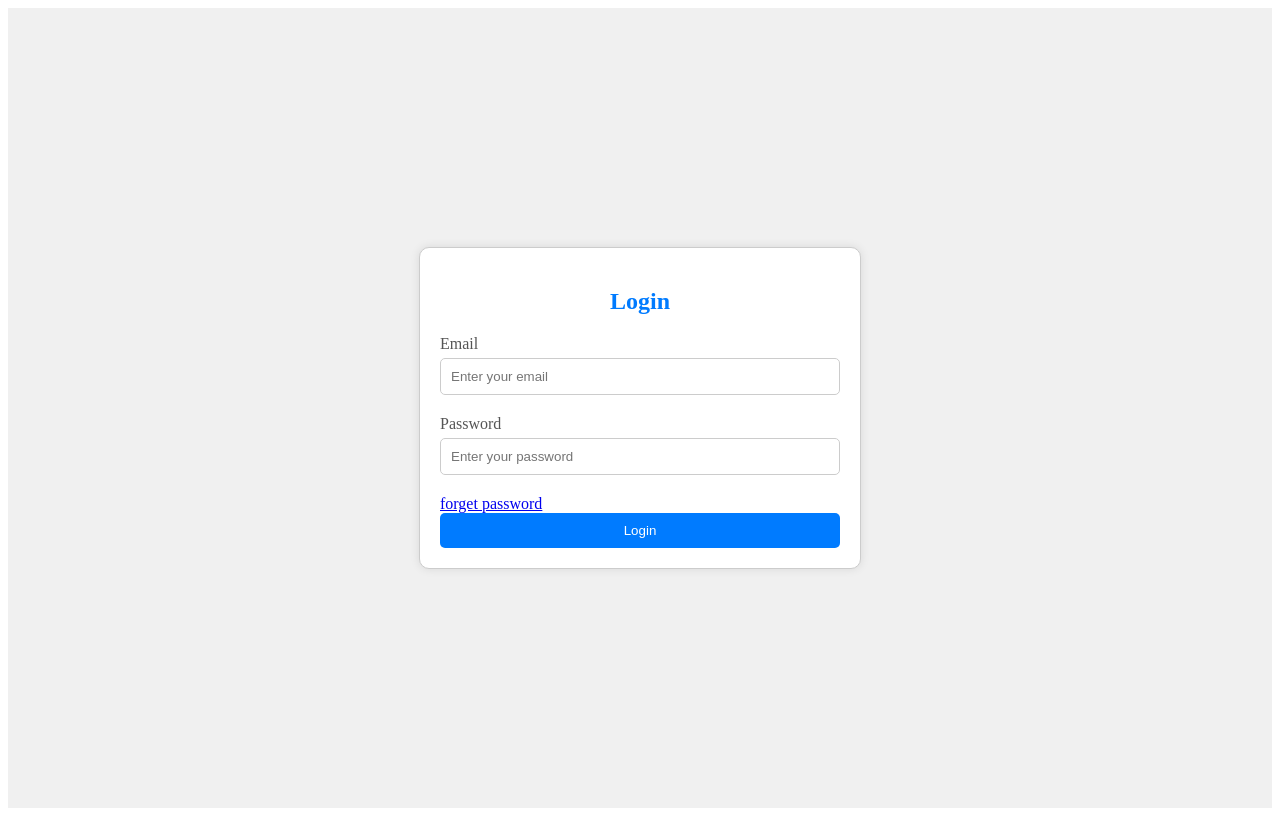
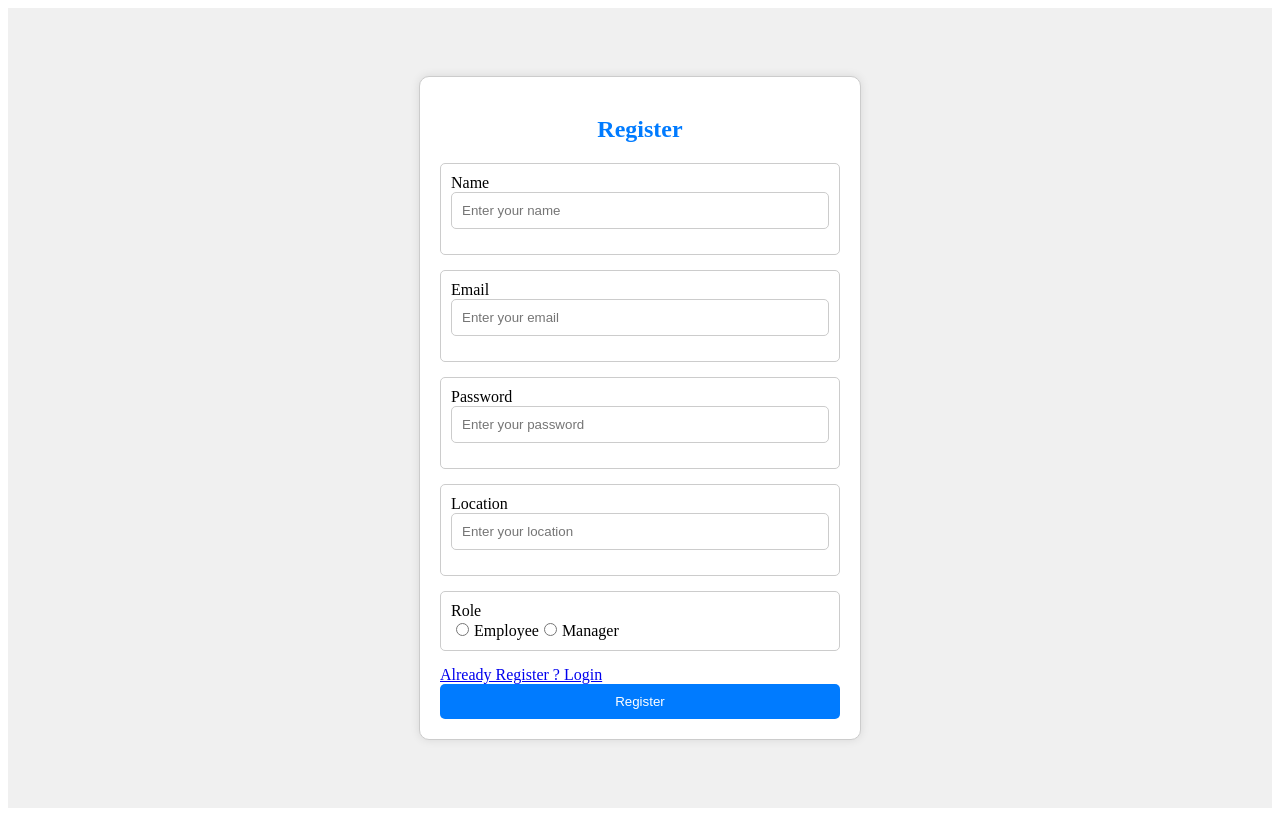
Before and after one commit to Anshita808/Employee-Management, a React (Create React App) app in the folder frontend/: page /register in a window 1280 px wide. Built offline with nearby package versions, Linux system fonts and the light colour scheme.

Commit message:
add Login Register UI using react

```diff
--- a/frontend/src/App.css
+++ b/frontend/src/App.css
@@ -1,46 +1,94 @@
-/* Login.css */
+.login-container {
+    display: flex;
+    justify-content: center;
+    align-items: center;
+    height: 100vh;
+    background: #f0f0f0;
+  }
 
-.login-container {
+  .login-form {
+    max-width: 400px;
     width: 100%;
-    max-width: 400px;
-    margin: 0 auto;
     padding: 20px;
     border: 1px solid #ccc;
-    border-radius: 5px;
-    background-color: #f9f9f9;
+    border-radius: 10px;
+    box-shadow: 0 0 10px rgba(0, 0, 0, 0.1);
+    background: #fff;
+    overflow: hidden;
   }
 
-  .login-container h2 {
+  .login-heading {
+    text-align: center;
     margin-bottom: 20px;
-    text-align: center;
+    color: #007bff;
   }
 
-  .login-form input {
+  .input-field {
     width: 100%;
-    margin-bottom: 15px;
     padding: 10px;
     border: 1px solid #ccc;
     border-radius: 5px;
     box-sizing: border-box;
+    outline: none;
   }
 
-  .login-form button {
+  .submit-button {
     width: 100%;
     padding: 10px;
+    background-color: #007bff;
+    color: #fff;
     border: none;
     border-radius: 5px;
-    background-color: #007bff;
-    color: #fff;
     cursor: pointer;
     transition: background-color 0.3s ease;
   }
 
-  .login-form button:hover {
+  /* /Register / */
+
+  .register-container {
+    display: flex;
+    justify-content: center;
+    align-items: center;
+    height: 100vh;
+    background-color: #f0f0f0;
+  }
+
+  .register-form {
+    max-width: 400px;
+    width: 100%;
+    padding: 20px;
+    border: 1px solid #ccc;
+    border-radius: 10px;
+    box-shadow: 0 0 10px rgba(0, 0, 0, 0.1);
+    background-color: #fff;
+  }
+
+  .register-heading {
+    text-align: center;
+    margin-bottom: 20px;
+    color: #007bff;
+  }
+
+  .input-field {
+    margin-bottom: 15px;
+  }
+
+  .submit-button {
+    width: 100%;
+    padding: 10px;
+    background-color: #007bff;
+    color: #fff;
+    border: none;
+    border-radius: 5px;
+    cursor: pointer;
+    transition: background-color 0.3s ease;
+  }
+
+  .submit-button:hover {
     background-color: #0056b3;
   }
 
-  .error-message {
-    color: red;
-    margin-top: 10px;
-    text-align: center;
+  /* / Styling for radio buttons */
+  input[type="radio"] {
+    margin-right: 5px;
   }
--- a/frontend/src/App.jsx
+++ b/frontend/src/App.jsx
@@ -1,12 +1,37 @@
-import Login from "../src/pages/Login";
-
-
-
+import { BrowserRouter, Navigate, Route, Routes } from "react-router-dom";
+import { useState } from "react";
+import Login from "./pages/Login";
+import "./App.css";
+import Register from "./pages/Register";
+import Home from "./pages/Home";
 
 function App() {
+  const [isLoggedIn, setIsLoggedIn] = useState(false);
+
+  // Function to handle login
+  const handleLogin = () => {
+    // Assume login is successful, set isLoggedIn to true
+    setIsLoggedIn(true);
+  };
+
+  // Function to handle logout
+  // const handleLogout = () => {
+  //   // Assume logout is successful, set isLoggedIn to false
+  //   setIsLoggedIn(false);
+  // };
+
   return (
     <div className="App">
-     <Login/>
+      <BrowserRouter>
+        <Routes>
+          <Route
+            path="/"
+            element={isLoggedIn ? <Home /> : <Navigate to="/login" />}
+          />
+          <Route path="/login" element={<Login onLogin={handleLogin} />} />
+          <Route path="/register" element={<Register />} />
+        </Routes>
+      </BrowserRouter>
     </div>
   );
 }
--- /dev/null
+++ b/frontend/src/pages/Home.jsx
@@ -0,0 +1,11 @@
+import React from 'react'
+
+function Home() {
+  return (
+    <div>
+
+    </div>
+  )
+}
+
+export default Home
--- a/frontend/src/pages/Login.jsx
+++ b/frontend/src/pages/Login.jsx
@@ -1,43 +1,41 @@
-// Login.js
-
-import React, { useState } from 'react';
-import { toast, ToastContainer } from 'react-toastify';
-import 'react-toastify/dist/ReactToastify.css';
-
+import React, { useState } from "react";
+import { toast, ToastContainer } from "react-toastify";
+import "react-toastify/dist/ReactToastify.css";
+import { NavLink } from "react-router-dom";
 const Login = () => {
-  const [email, setEmail] = useState('');
-  const [password, setPassword] = useState('');
+  const [email, setEmail] = useState("");
+  const [password, setPassword] = useState("");
 
   const handleSubmit = (e) => {
     e.preventDefault();
 
     // Check if email is empty
-    if (email.trim() === '') {
-      toast.error('Email is required');
+    if (email.trim() === "") {
+      toast.error("Email is required");
       return;
     }
 
     // Check if email is in correct format
     if (!validateEmail(email)) {
-      toast.error('Please enter a valid email address');
+      toast.error("Please enter a valid email address");
       return;
     }
 
     // Check if password is empty
-    if (password.trim() === '') {
-      toast.error('Password is required');
+    if (password.trim() === "") {
+      toast.error("Password is required");
       return;
     }
 
     // Check if password is incorrect (for demonstration purposes)
-    if (password !== 'password') {
-      toast.error('Incorrect password');
+    if (password !== "password") {
+      toast.error("Incorrect password");
       return;
     }
 
     // If all validations pass, proceed with login functionality
     // For demonstration, let's assume login is successful
-    toast.success('Login successful!');
+    toast.success("Login successful!");
   };
 
   // Function to validate email format
@@ -47,34 +45,34 @@ const Login = () => {
   };
 
   return (
-    <div style={{ display: 'flex', justifyContent: 'center', alignItems: 'center', height: '100vh', background: '#f0f0f0' }}>
-      <div style={{ maxWidth: '400px', width: '100%', padding: '20px', border: '1px solid #ccc', borderRadius: '10px', boxShadow: '0 0 10px rgba(0, 0, 0, 0.1)', background: '#fff', overflow: 'hidden' }}>
-        <h2 style={{ textAlign: 'center', marginBottom: '20px', color: '#007bff' }}>Login</h2>
+    <div className="login-container">
+      <div className="login-form">
+        <h2 className="login-heading">Login</h2>
         <form onSubmit={handleSubmit}>
-          <div style={{ marginBottom: '20px' }}>
-            <label htmlFor="email" style={{ display: 'block', marginBottom: '5px', color: '#555' }}>Email</label>
+          <div className="input-field">
+            <label htmlFor="email">Email</label>
             <input
               id="email"
               type="email"
               placeholder="Enter your email"
               value={email}
               onChange={(e) => setEmail(e.target.value)}
-              style={{ width: '100%', padding: '10px', border: '1px solid #ccc', borderRadius: '5px', boxSizing: 'border-box', outline: 'none' }}
+              className="input-field"
             />
           </div>
-          <div style={{ marginBottom: '20px' }}>
-            <label htmlFor="password" style={{ display: 'block', marginBottom: '5px', color: '#555' }}>Password</label>
+          <div className="input-field">
+            <label htmlFor="password">Password</label>
             <input
               id="password"
               type="password"
               placeholder="Enter your password"
               value={password}
               onChange={(e) => setPassword(e.target.value)}
-              style={{ width: '100%', padding: '10px', border: '1px solid #ccc', borderRadius: '5px', boxSizing: 'border-box', outline: 'none' }}
+              className="input-field"
             />
           </div>
-          <a href="#">forget password</a>
-          <button type="submit" style={{ width: '100%', padding: '10px', backgroundColor: '#007bff', color: '#fff', border: 'none', borderRadius: '5px', cursor: 'pointer', transition: 'background-color 0.3s ease' }}>
+          <NavLink to="/register">Don't have an account ? Register</NavLink>
+          <button type="submit" className="submit-button">
             Login
           </button>
         </form>
--- /dev/null
+++ b/frontend/src/pages/Register.jsx
@@ -0,0 +1,128 @@
+import React, { useState } from "react";
+import { NavLink } from "react-router-dom";
+import { toast, ToastContainer } from "react-toastify";
+import "react-toastify/dist/ReactToastify.css";
+
+const Register = () => {
+  const [email, setEmail] = useState("");
+  const [password, setPassword] = useState("");
+  const [role, setRole] = useState("");
+
+  const handleSubmit = (e) => {
+    e.preventDefault();
+
+    // Check if email, password, and role are provided
+    if (email.trim() === "" || password.trim() === "" || role.trim() === "") {
+      toast.error("Email, password, and role are required");
+      return;
+    }
+
+    // If all validations pass, proceed with registration functionality
+    // For demonstration, let's assume registration is successful
+    toast.success("Registration successful!");
+  };
+
+  // Function to validate email format
+  // const validateEmail = (email) => {
+  //   const re = /^[^\s@]+@[^\s@]+\.[^\s@]+$/;
+  //   return re.test(email);
+  // };
+
+  return (
+    <div className="register-container">
+      <div className="register-form">
+        <h2 className="register-heading">Register</h2>
+        <form onSubmit={handleSubmit}>
+          <div className="input-field">
+            <label htmlFor="email">Name</label>
+            <input
+              id="email"
+              type="text"
+              placeholder="Enter your name"
+              value={email}
+              onChange={(e) => setEmail(e.target.value)}
+              className="input-field"
+            />
+          </div>
+          <div className="input-field">
+            <label htmlFor="email">Email</label>
+            <input
+              id="email"
+              type="email"
+              placeholder="Enter your email"
+              value={email}
+              onChange={(e) => setEmail(e.target.value)}
+              className="input-field"
+            />
+          </div>
+          <div className="input-field">
+            <label htmlFor="password">Password</label>
+            <input
+              id="password"
+              type="password"
+              placeholder="Enter your password"
+              value={password}
+              onChange={(e) => setPassword(e.target.value)}
+              className="input-field"
+            />
+          </div>
+          <div className="input-field">
+            <label htmlFor="password">Location</label>
+            <input
+              id="password"
+              type="text"
+              placeholder="Enter your location"
+              value={password}
+              onChange={(e) => setPassword(e.target.value)}
+              className="input-field"
+            />
+          </div>
+          <div className="input-field">
+            <label>Role</label>
+            <div className="radio-container">
+              <input
+                type="radio"
+                id="employee"
+                name="role"
+                value="employee"
+                checked={role === "employee"}
+                onChange={() => setRole("employee")}
+              />
+              <label htmlFor="employee" className="radio-label">
+                Employee
+              </label>
+              <input
+                type="radio"
+                id="manager"
+                name="role"
+                value="manager"
+                checked={role === "manager"}
+                onChange={() => setRole("manager")}
+              />
+              <label htmlFor="manager" className="radio-label">
+                Manager
+              </label>
+            </div>
+          </div>
+          <NavLink to={"/login"}>Already Register ? Login</NavLink>
+          <button type="submit" className="submit-button">
+            Register
+          </button>
+        </form>
+        <ToastContainer
+          position="top-center"
+          autoClose={3000}
+          hideProgressBar
+          newestOnTop={false}
+          closeOnClick
+          rtl={false}
+          pauseOnFocusLoss
+          draggable
+          pauseOnHover
+        />
+      </div>
+    </div>
+  );
+};
+
+export default Register;
```
